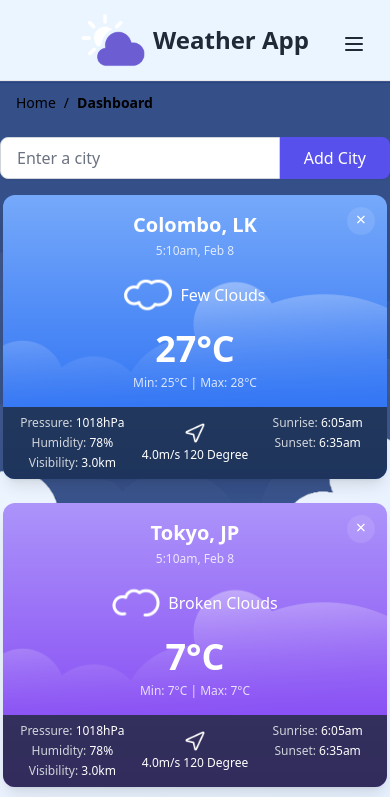
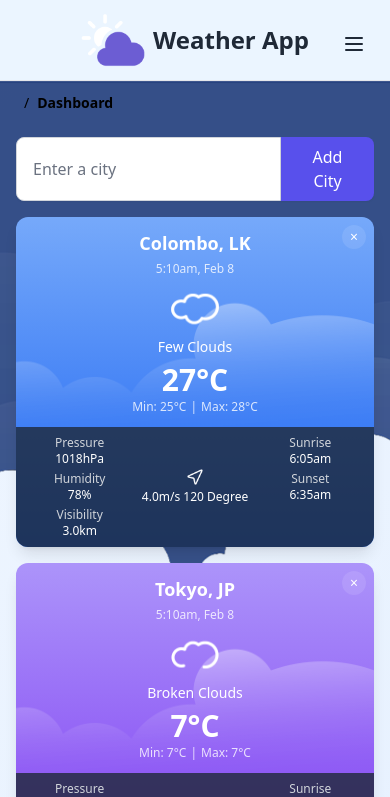
Before and after one commit to Lahiru-LK/fidenz-weather-app, a React (Vite) app in the folder frontend/: page /dashboard in a window 390 px wide. Shown: the top 797 px of the page. Built offline with nearby package versions, Linux system fonts and the light colour scheme.

Commit message:
update  card

```diff
--- a/frontend/src/components/Breadcrumb.jsx
+++ b/frontend/src/components/Breadcrumb.jsx
@@ -20,7 +20,6 @@ const Breadcrumb = ({ dark }) => {
               dark ? 'hover:text-white' : 'hover:text-black'
             }`}
           >
-            Home
           </span>
           <span className="mx-2">/</span>
           <span
--- a/frontend/src/components/WeatherCard.jsx
+++ b/frontend/src/components/WeatherCard.jsx
@@ -20,14 +20,14 @@ const WeatherCard = ({ weather, onRemove, dark }) => {
           e.stopPropagation();
           onRemove && onRemove(weather?.id);
         }}
-        className="absolute top-3 right-3 w-7 h-7 md:w-8 md:h-8 pb-1 hover:bg-white/20 bg-white/10 text-white rounded-full flex items-center justify-center text-lg md:text-xl transition-all duration-200 z-20"
+        className="absolute top-2 right-2 md:top-3 md:right-3 w-6 h-6 md:w-8 md:h-8 hover:bg-white/20 bg-white/10 text-white rounded-full flex items-center justify-center text-sm md:text-xl transition-all duration-200 z-20"
       >
         ×
       </button>
 
       {/* Main Weather Section */}
       <div
-        className="px-3 py-4 md:px-16 md:py-5 relative"
+        className="px-3 py-3 md:px-16 md:py-5 relative"
         style={{
           backgroundImage: 'url(/src/assets/cardcloud.png)',
           backgroundSize: 'cover',
@@ -37,30 +37,32 @@ const WeatherCard = ({ weather, onRemove, dark }) => {
         }}
       >
         {/* Mobile Layout - Centered */}
-        <div className="block md:hidden text-center relative z-10 ">
-          <h2 className="text-xl font-bold mb-1">
+        <div className="block md:hidden text-center relative z-10">
+          <h2 className="text-lg font-bold mb-1 text-center">
             {weather?.city}
           </h2>
-          <p className="text-xs opacity-80 mb-3">
+          <p className="text-xs opacity-80 mb-2">
             {weather?.date}
           </p>
 
           {/* Weather Icon and Condition - Mobile */}
-          <div className="flex items-center justify-center mb-3">
-            <span className="text-3xl mr-2">
+          <div className="flex flex-col items-center mb-2">
+            <span className="text-2xl mb-1">
               {weather?.icon}
             </span>
-            <span className="text-base">
+            <span className="text-sm">
               {weather?.condition}
             </span>
           </div>
 
           {/* Temperature - Mobile */}
-          <h1 className="text-4xl font-bold leading-none mb-2">
+          <h1 className="text-3xl font-bold leading-none mb-1">
             {weather?.temp}
           </h1>
           <div className="text-xs opacity-80">
-            <div>Min: {weather?.tempMin} | Max: {weather?.tempMax}</div>
+            <span>Min: {weather?.tempMin}</span>
+            <span className="mx-1">|</span>
+            <span>Max: {weather?.tempMax}</span>
           </div>
         </div>
 
@@ -99,25 +101,25 @@ const WeatherCard = ({ weather, onRemove, dark }) => {
       </div>
 
       {/* Details Section */}
-      <div className={`px-3 py-2 md:px-16 md:py-8 ${
+      <div className={`px-2 py-2 md:px-16 md:py-8 ${
         dark
           ? 'bg-gray-900/90 border-t border-gray-700'
           : 'bg-gray-800/80'
       }`}>
-        <div className="grid grid-cols-3 gap-2 md:gap-4 text-xs">
+        <div className="grid grid-cols-3 gap-1 md:gap-4 text-xs">
           {/* Left Column */}
           <div className="space-y-1 md:pr-4 md:border-r md:border-gray-600">
             <div className="text-center md:text-left">
-              <span className={`text-xs ${dark ? 'text-gray-400' : 'text-gray-300'}`}>Pressure: </span>
-              <span className={`text-xs ${dark ? 'text-gray-100' : 'text-white'}`}>{weather?.pressure}</span>
+              <div className={`text-xs ${dark ? 'text-gray-400' : 'text-gray-300'}`}>Pressure</div>
+              <div className={`text-xs font-medium ${dark ? 'text-gray-100' : 'text-white'}`}>{weather?.pressure}</div>
             </div>
             <div className="text-center md:text-left">
-              <span className={`text-xs ${dark ? 'text-gray-400' : 'text-gray-300'}`}>Humidity: </span>
-              <span className={`text-xs ${dark ? 'text-gray-100' : 'text-white'}`}>{weather?.humidity}</span>
+              <div className={`text-xs ${dark ? 'text-gray-400' : 'text-gray-300'}`}>Humidity</div>
+              <div className={`text-xs font-medium ${dark ? 'text-gray-100' : 'text-white'}`}>{weather?.humidity}</div>
             </div>
             <div className="text-center md:text-left">
-              <span className={`text-xs ${dark ? 'text-gray-400' : 'text-gray-300'}`}>Visibility: </span>
-              <span className={`text-xs ${dark ? 'text-gray-100' : 'text-white'}`}>{weather?.visibility}</span>
+              <div className={`text-xs ${dark ? 'text-gray-400' : 'text-gray-300'}`}>Visibility</div>
+              <div className={`text-xs font-medium ${dark ? 'text-gray-100' : 'text-white'}`}>{weather?.visibility}</div>
             </div>
           </div>
 
@@ -126,20 +128,20 @@ const WeatherCard = ({ weather, onRemove, dark }) => {
             <img
               src="/src/assets/Degree.png"
               alt="Wind Direction"
-              className="w-5 h-5 md:w-6 md:h-6 mb-1"
+              className="w-4 h-4 md:w-6 md:h-6 mb-1"
             />
-            <div className={`text-xs ${dark ? 'text-gray-100' : 'text-white'}`}>{weather?.wind}</div>
+            <div className={`text-xs text-center ${dark ? 'text-gray-100' : 'text-white'}`}>{weather?.wind}</div>
           </div>
 
           {/* Right Column */}
           <div className="space-y-1 md:pl-4">
             <div className="text-center md:text-left">
-              <span className={`text-xs ${dark ? 'text-gray-400' : 'text-gray-300'}`}>Sunrise: </span>
-              <span className={`text-xs ${dark ? 'text-gray-100' : 'text-white'}`}>{weather?.sunrise}</span>
+              <div className={`text-xs ${dark ? 'text-gray-400' : 'text-gray-300'}`}>Sunrise</div>
+              <div className={`text-xs font-medium ${dark ? 'text-gray-100' : 'text-white'}`}>{weather?.sunrise}</div>
             </div>
             <div className="text-center md:text-left">
-              <span className={`text-xs ${dark ? 'text-gray-400' : 'text-gray-300'}`}>Sunset: </span>
-              <span className={`text-xs ${dark ? 'text-gray-100' : 'text-white'}`}>{weather?.sunset}</span>
+              <div className={`text-xs ${dark ? 'text-gray-400' : 'text-gray-300'}`}>Sunset</div>
+              <div className={`text-xs font-medium ${dark ? 'text-gray-100' : 'text-white'}`}>{weather?.sunset}</div>
             </div>
           </div>
         </div>
--- a/frontend/src/pages/Dashboard.jsx
+++ b/frontend/src/pages/Dashboard.jsx
@@ -176,7 +176,7 @@ const Dashboard = () => {
                 <Breadcrumb dark={dark} />
               </div>
 
-              <div className="smooth-morph">
+              <div className="smooth-morph px-4">
                 <SearchBar
                   searchCity={searchCity}
                   setSearchCity={setSearchCity}
@@ -186,7 +186,7 @@ const Dashboard = () => {
               </div>
 
               {/* Weather Cards Grid */}
-              <div className="max-w-6xl mx-auto grid grid-cols-1 md:grid-cols-2 gap-6 content-smooth">
+              <div className="max-w-6xl mx-auto grid grid-cols-1 md:grid-cols-2 gap-4 md:gap-6 content-smooth px-4">
                 {displayedCards.map((weather, index) => (
                   <div key={weather.id} style={{ animationDelay: `${index * 100}ms` }} className="smooth-morph">
                     <WeatherCard
@@ -200,7 +200,7 @@ const Dashboard = () => {
 
               {/* See More Button */}
               {hasMoreCards && (
-                <div className="text-center mt-6 content-smooth pb-2">
+                <div className="text-center mt-6 content-smooth pb-2 px-4">
                   <button
                     onClick={() => setShowAll(!showAll)}
                     className={`px-6 py-2 rounded-lg font-medium smooth-morph ${dark
```
